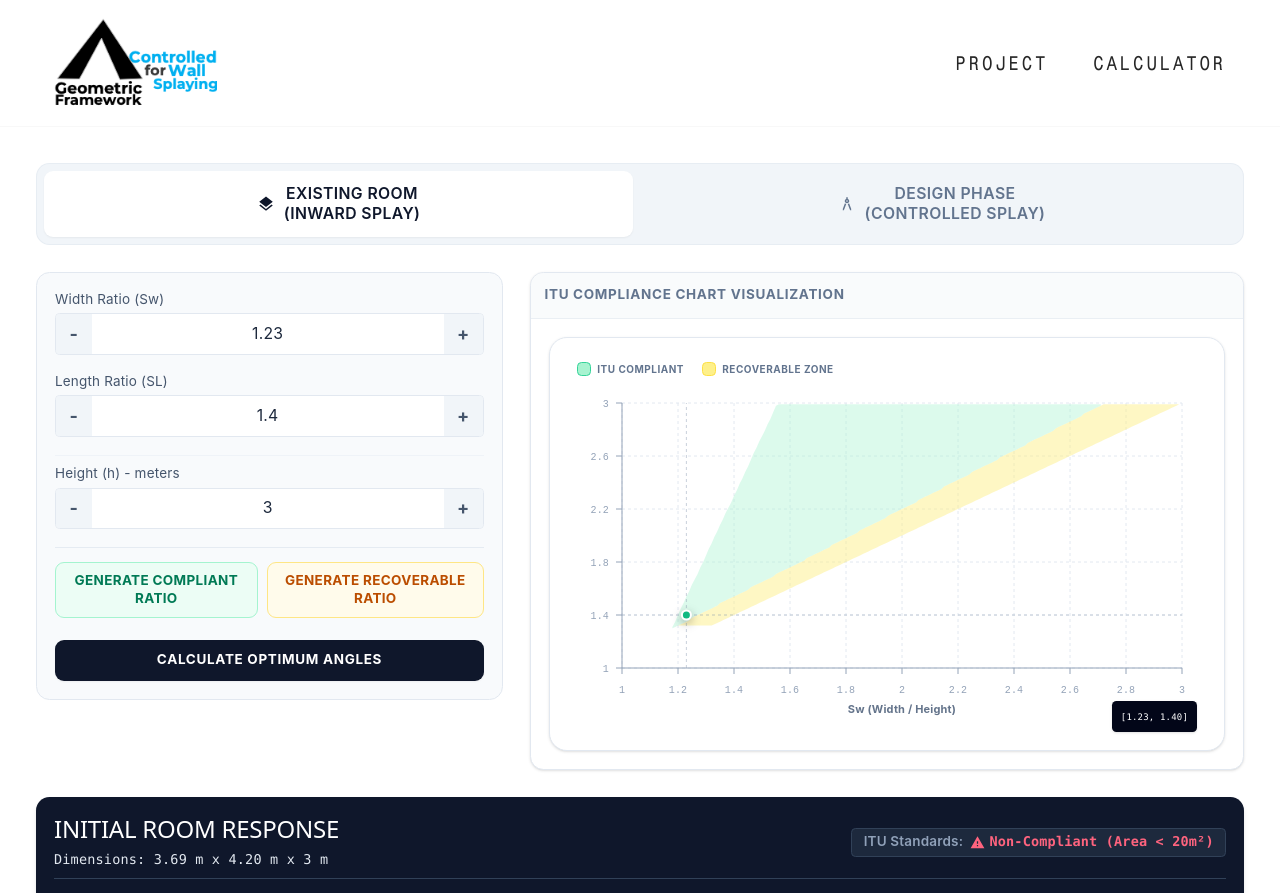
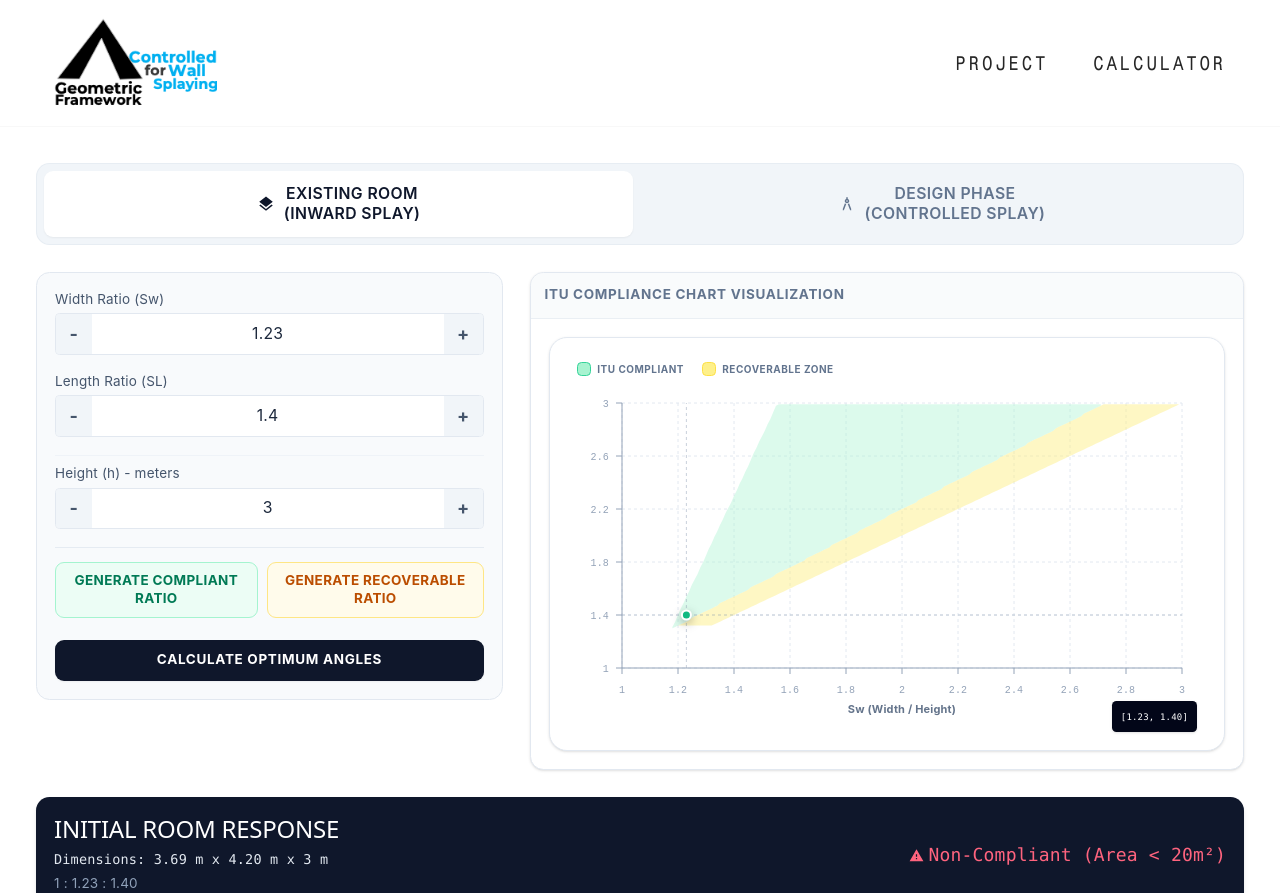
Before and after one commit to Atakanz/room-splay-calculator, a React (Vite) app: page /calculator in a window 1280 px wide. Shown: the top 893 px of the page. Built offline with nearby package versions, Linux system fonts and the light colour scheme.

Commit message:
controlled edited

```diff
--- a/src/pages/calculator.jsx
+++ b/src/pages/calculator.jsx
@@ -85,7 +85,15 @@ export default function Calculator() {
     // Modal analiz ve ITU uyumluluk takibi (Alan 20-60 sınırları dahil)
     useEffect(() => {
         const modes = modalAnalysis.calculateAllModes(w, l, currentHeight);
-        const isItuCompliant = analysis.checkRatio(inputs.wRatio, inputs.lRatio);
+
+        // DİNAMİK ORAN HESAPLAMASI (Anahtar Değişiklik)
+        // w ve l değerleri yukarıda moda göre (Existing veya Controlled) zaten belirleniyor.
+        // Bu yüzden güncel genişlik ve uzunluğu yüksekliğe bölerek o anki modelin gerçek oranını buluyoruz.
+        const currentRatioW = w / currentHeight;
+        const currentRatioL = l / currentHeight;
+
+        // Rozet artık girilen inputu değil, ekranda görünen modelin oranını test ediyor
+        const isItuCompliant = analysis.checkRatio(currentRatioW, currentRatioL);
 
         let areaWarning = null;
         if (currentArea < 20) areaWarning = '< 20m²';
@@ -93,6 +101,18 @@ export default function Calculator() {
 
         setInitialRoomData({ modes, isItuCompliant, areaWarning });
     }, [currentHeight, inputs.wRatio, inputs.lRatio, strategyMode, w, l, currentArea]);
+
+    useEffect(() => {
+        if (strategyMode === 'controlled' && result !== null) {
+            const updatedResult = analysis.splayTheRoomWithTheSameRatio(
+                inputs.wRatio,
+                inputs.lRatio,
+                controlledHeight,
+                inputs.angle
+            );
+            setResult(updatedResult);
+        }
+    }, [inputs.wRatio, inputs.lRatio, controlledHeight, inputs.angle, strategyMode]);
 
     const scrollToResults = () => {
         setTimeout(() => {
@@ -126,7 +146,8 @@ export default function Calculator() {
                     const newControlledEffectiveMinH = parseFloat(Math.max(newDesignMetrics?.hMin || 2.5, newOptimumMinH).toFixed(2));
 
                     setInputs(nextInputs);
-                    setControlledHeight(prev => Math.max(prev, newControlledEffectiveMinH));
+                    // DÜZELTME BURADA
+                    setControlledHeight(prev => parseFloat(Math.max(Number(prev), newControlledEffectiveMinH).toFixed(2)));
                 } else {
                     // Optimum modda artık yüksekliği ezmiyoruz, sadece oranları güncelliyoruz
                     setInputs(nextInputs);
@@ -175,9 +196,9 @@ export default function Calculator() {
             const newControlledEffectiveMinH = parseFloat(Math.max(newDesignMetrics?.hMin || 2.5, newOptimumMinH).toFixed(2));
 
             setInputs(nextInputs);
-            setControlledHeight(newControlledEffectiveMinH);
+            // DÜZELTME BURADA: Sadece mevcut yükseklik yeni minimumun altında kalırsa yükselt. Değilse dokunma!
+            setControlledHeight(prev => parseFloat(Math.max(Number(prev), newControlledEffectiveMinH).toFixed(2)));
         } else {
-            // Optimum modda yüksekliği olduğu gibi koruyoruz
             setInputs(nextInputs);
         }
     };
@@ -447,20 +468,38 @@ export default function Calculator() {
                             {strategyMode === 'controlled' ? 'Outer Rectangular Response' : 'Initial Room Response'}
                         </h2>
                         <p className="text-xs text-slate-200 font-mono">Dimensions: {w.toFixed(2)} m x {l.toFixed(2)} m x {currentHeight} m</p>
+                        <span className="text-slate-400 text-xs">
+                            1 : {(w / currentHeight).toFixed(2)} : {(l / currentHeight).toFixed(2)}
+                        </span>
                     </div>
 
-                    <div className="flex items-center gap-1.5 text-xs font-semibold px-2.5 py-1 rounded bg-slate-800 border border-slate-700">
-                        <span className="text-slate-400 font-sans">ITU Standards:</span>
-                        {initialRoomData.areaWarning ? (
+                    {strategyMode === 'controlled' ? (
+                        // CONTROLLED MOD: Sadece alan sınırlarını (20-60m2) kontrol et, oran (ratio) değerlendirmesi yapma
+                        initialRoomData.areaWarning ? (
+                            <span className="text-rose-400 flex items-center gap-1 font-mono">
+                                <MdWarning size={15} /> Warning (Area {initialRoomData.areaWarning})
+                            </span>
+                        ) : (
+                            <span className="text-cyan-100 font-mono flex items-center gap-1 text-sm">
+                                No warning
+                            </span>
+                        )
+                    ) : (
+                        // OPTIMUM MOD: Hem alan hem de ITU oran değerlendirmesi yap
+                        initialRoomData.areaWarning ? (
                             <span className="text-rose-400 flex items-center gap-1 font-mono">
                                 <MdWarning size={15} /> Non-Compliant (Area {initialRoomData.areaWarning})
                             </span>
                         ) : initialRoomData.isItuCompliant ? (
-                            <span className="text-emerald-400 flex items-center gap-1 font-mono"><MdCheckCircle size={15} /> Compliant</span>
+                            <span className="text-emerald-400 flex items-center gap-1 font-mono">
+                                <MdCheckCircle size={15} /> Compliant
+                            </span>
                         ) : (
-                            <span className="text-rose-400 flex items-center gap-1 font-mono"><MdCancel size={15} /> Non-Compliant (Ratio)</span>
-                        )}
-                    </div>
+                            <span className="text-rose-400 flex items-center gap-1 font-mono">
+                                <MdCancel size={15} /> Non-Compliant (Ratio)
+                            </span>
+                        )
+                    )}
                 </div>
 
                 <div className="bg-slate-800/60 p-3 rounded-lg border border-slate-700 text-sm min-h-[120px]">
@@ -489,7 +528,7 @@ export default function Calculator() {
             {result && (
                 <div ref={resultRef} className="p-5 bg-white border border-slate-200 rounded-xl shadow-sm space-y-4 animate-in fade-in slide-in-from-bottom-4 duration-500">
                     <h2 className="text-lg font-bold flex items-center gap-2 border-b pb-2">
-                        <span className="w-1.5 h-5 bg-blue-500 rounded-full"></span> Calculation Results
+                        <span className="w-1.5 h-5 bg-blue-500 rounded-full"></span> Outer Dimensions
                     </h2>
 
                     {activeTab === 'optimum' && (
@@ -643,6 +682,9 @@ export default function Calculator() {
                                                 <p className="text-xs text-slate-400 font-mono">
                                                     Averaged Dimensions: {splayedW.toFixed(2)} m x {splayedL.toFixed(2)} m x {currentHeight} m
                                                 </p>
+                                                <span className="text-slate-500 text-sm">
+                                                    1 : {safeSw.toFixed(2)} : {safeSL.toFixed(2)}
+                                                </span>
                                             </div>
 
                                         </div>
```
